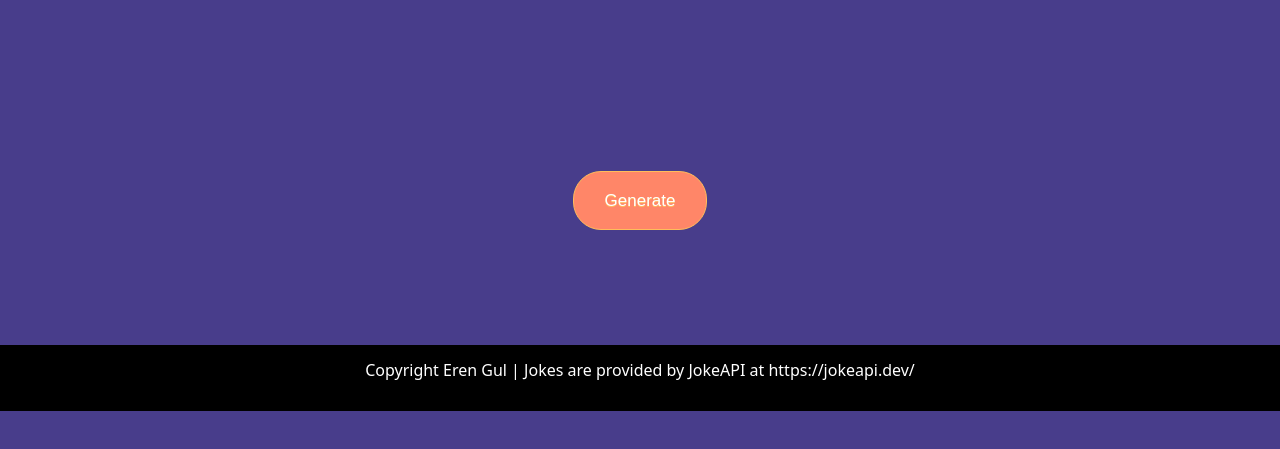
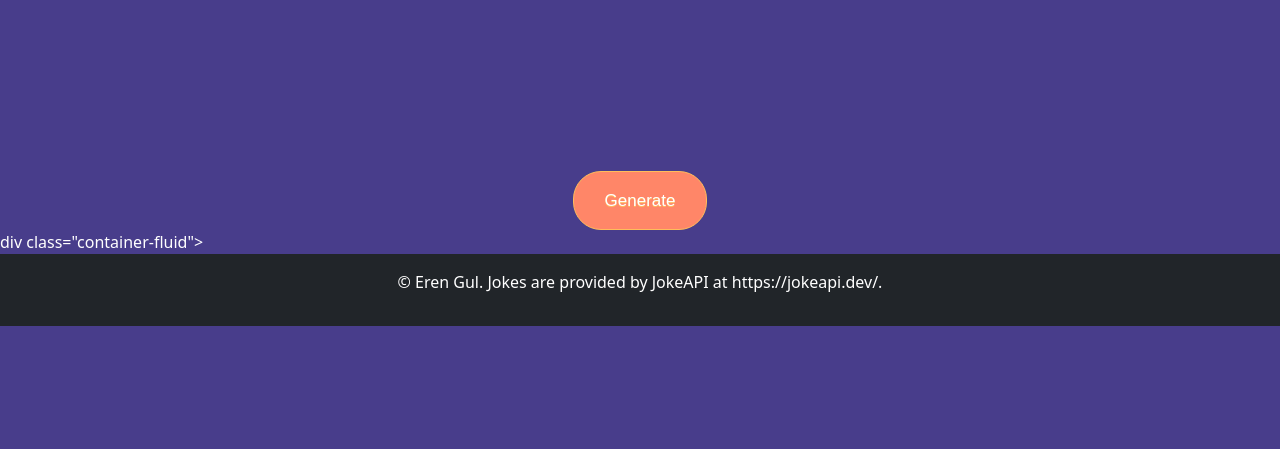
Before and after one commit to eygul/dadjoker, a plain HTML site: page index.html in a window 1280 px wide. Shown: the part 141-590 px from the top of the page. Drawn offline with nearby package versions, Linux system fonts and the light colour scheme.

Commit message:
fix issues

```diff
--- a/app.js
+++ b/app.js
@@ -1,6 +1,6 @@
 // Your function
 function fetchJoke() {
-    let fetchRes = fetch("https://v2.jokeapi.dev/joke/Any");
+    let fetchRes = fetch("https://v2.jokeapi.dev/joke/Any?blacklistFlags=racist,sexist,political"); // Fetch data from the API while making sure not to get any sexist, racist, or political jokes.
 
     fetchRes
     .then(res => res.json())
--- a/index.html
+++ b/index.html
@@ -19,8 +19,12 @@
     </div>
     <script src="app.js"></script>
     <script src="https://cdn.jsdelivr.net/npm/bootstrap@5.3.2/dist/js/bootstrap.bundle.min.js" integrity="sha384-C6RzsynM9kWDrMNeT87bh95OGNyZPhcTNXj1NW7RuBCsyN/o0jlpcV8Qyq46cDfL" crossorigin="anonymous"></script>
-    <footer>
-        <p>Copyright Eren Gul | Jokes are provided by JokeAPI at https://jokeapi.dev/</p>
+    div class="container-fluid">
+    <footer class="py-3 bg-dark text-white text-center">
+      <div class="container">
+        <p>&copy; Eren Gul. Jokes are provided by JokeAPI at https://jokeapi.dev/.</p>
+      </div>
     </footer>
+  </div>
 </body>
 </html>
--- a/static/styles.css
+++ b/static/styles.css
@@ -26,11 +26,3 @@ h1, h3, a{
 	position:relative;
 	top:1px;
 }
-
-footer{
-	background-color: black;
-	text-align: center;
-	margin-top: 9%;
-	padding: 1%;
-
-}
```
